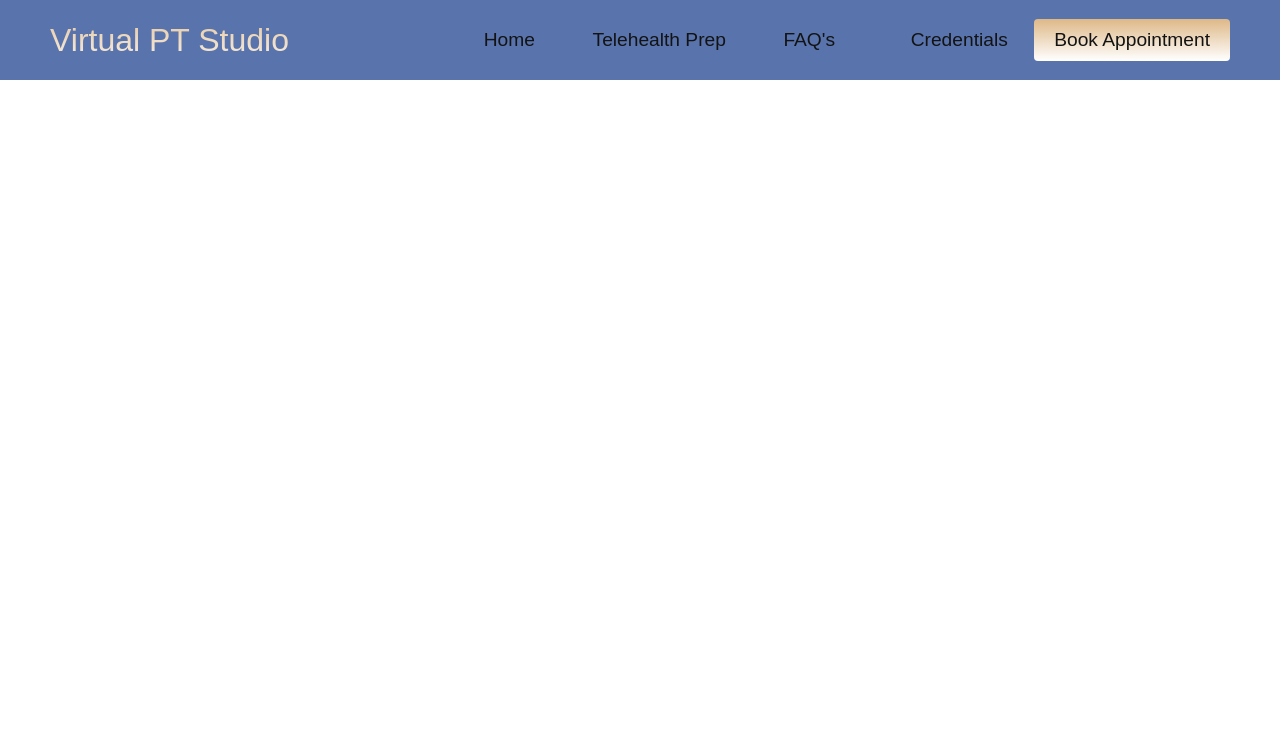
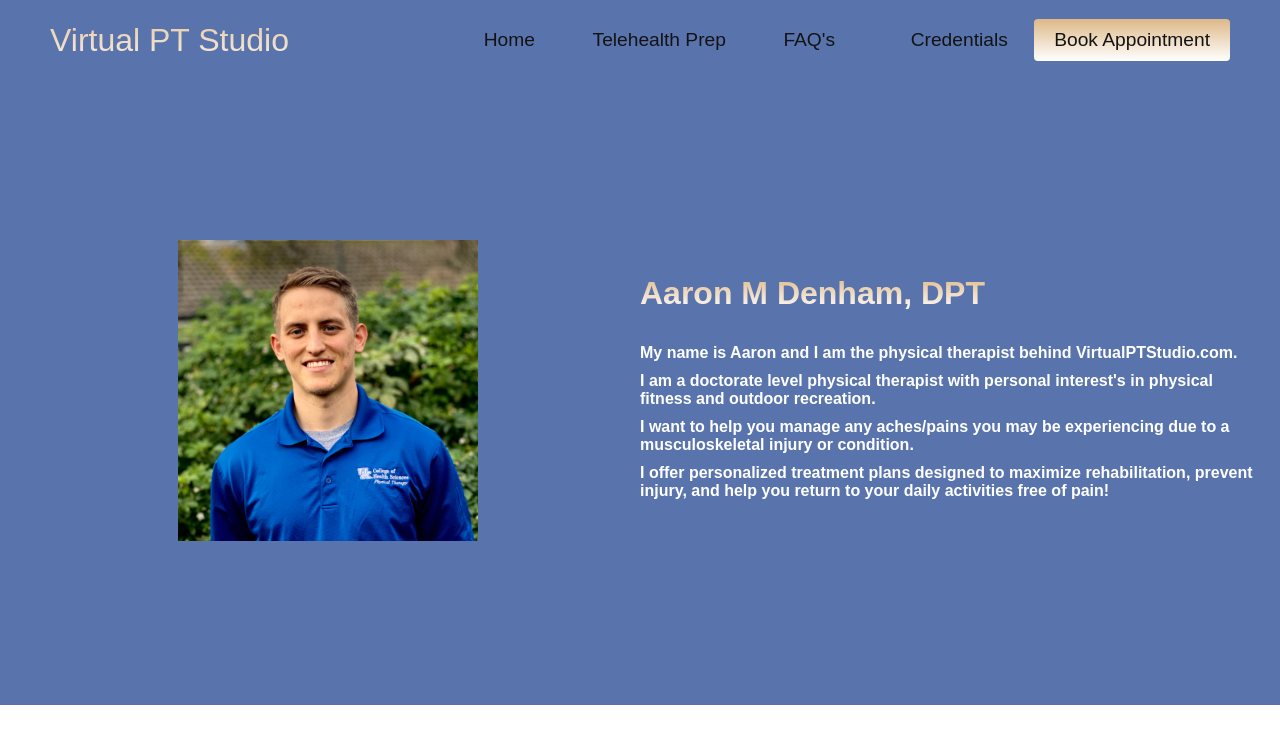
Before and after one commit to Djura22/VirtualPTwebsite, a plain HTML site: page index.html in a window 1280 px wide. Drawn offline with Linux system fonts and the light colour scheme.

Commit message:
Build: About Me section draft complete

```diff
--- a/index.html
+++ b/index.html
@@ -35,6 +35,29 @@
             </ul>
         </div>
     </nav>
+    <!-- Home/About Section -->
+    <div class="main" id="about">
+        <div class="main__container">
+            <div class="main__img--container">
+                <div class="main_img--card"><img src="./images/Aaron.png"></div>
+            </div>
+            <div class="main__content">
+                <h1>Aaron M Denham, DPT</h1>
+                <h2>My name is Aaron and I am the physical therapist behind VirtualPTStudio.com.</h2>
+                <h2>I am a doctorate level physical therapist with personal interest's in physical fitness and outdoor recreation.</h2>
+                <h2>I want to help you manage any aches/pains you may be experiencing due to a musculoskeletal injury or condition.</h2>
+                <h2>I offer personalized treatment plans designed to maximize rehabilitation, prevent injury, and help you return to your daily activities free of pain!</h2>
+            </div>
+        </div>
+
+    </div>
+
+    <!-- Services Section-->
+    <div class="services" id="services">
+        <div class="services_card">
+
+        </div>
+    </div>
     <script src="app.js"></script>
 </body>
 </html>
--- a/styles.css
+++ b/styles.css
@@ -188,3 +188,66 @@
     }
 
 }
+
+  /* Home/About section */
+
+.main {
+    background-color: #5974ad;
+    padding: 10rem 0;
+}
+
+.main__container {
+    display: grid;
+    grid-template-columns: 1fr 1fr;
+    align-items: center;
+    justify-content: center;
+    margin: 0 auto;
+    height: 90%;
+    z-index: 1;
+    width: 100%;
+    max-width: 1300px;
+    padding: 0 25px;
+}
+
+.main__content {
+    color: #fff;
+    width: 100%;
+}
+
+.main__content h1 {
+    font-size: 2rem;
+    background-color: linear-gradient(to top, #ffffff 0%, burlywood 100%);
+    background-image: linear-gradient(to top, #ffffff 0%, burlywood 100%);
+    background-size: 100%;
+    -webkit-background-clip: text;
+    -moz-background-clip: text;
+    -webkit-text-fill-color: transparent;
+    -moz-text-fill-color: transparent;
+    margin-bottom: 32px;
+}
+
+.main__content h2 {
+    font-size: 1rem;
+    background: #ffffff;
+    background-size: 100%;
+    -webkit-background-clip: text;
+    -moz-background-clip: text;
+    -webkit-text-fill-color: transparent;
+    -moz-text-fill-color: transparent;
+    margin-bottom: 10px;
+}
+
+.main__img--container {
+    text-align: center;
+    margin-right: 10px;
+}
+
+.main__img--card {
+    margin: 10px;
+    height: 500px;
+    width: 500px;
+    border-radius: 4px;
+    display: flex;
+    flex-direction: column;
+    justify-content: center;
+}
```
Also changed, not shown: images/Aaron-larger.png (added), images/Aaron.png (added).
